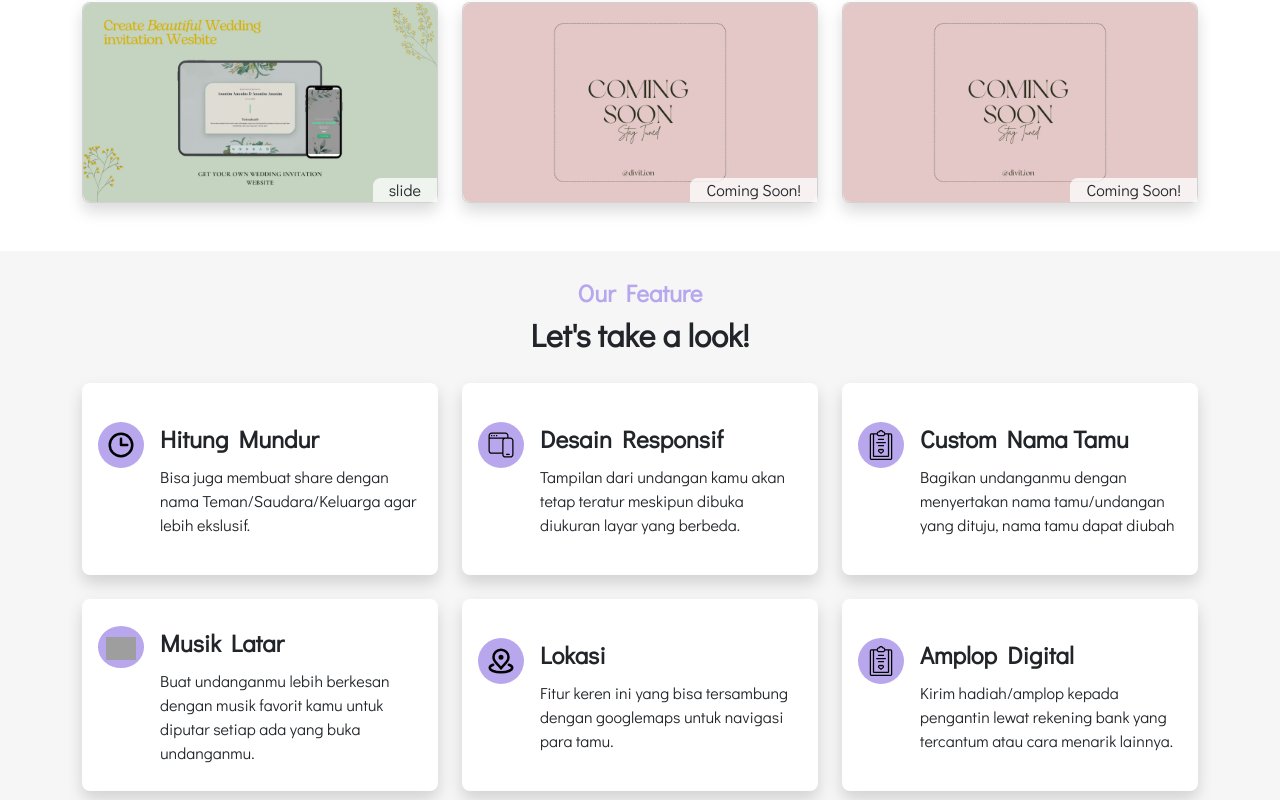
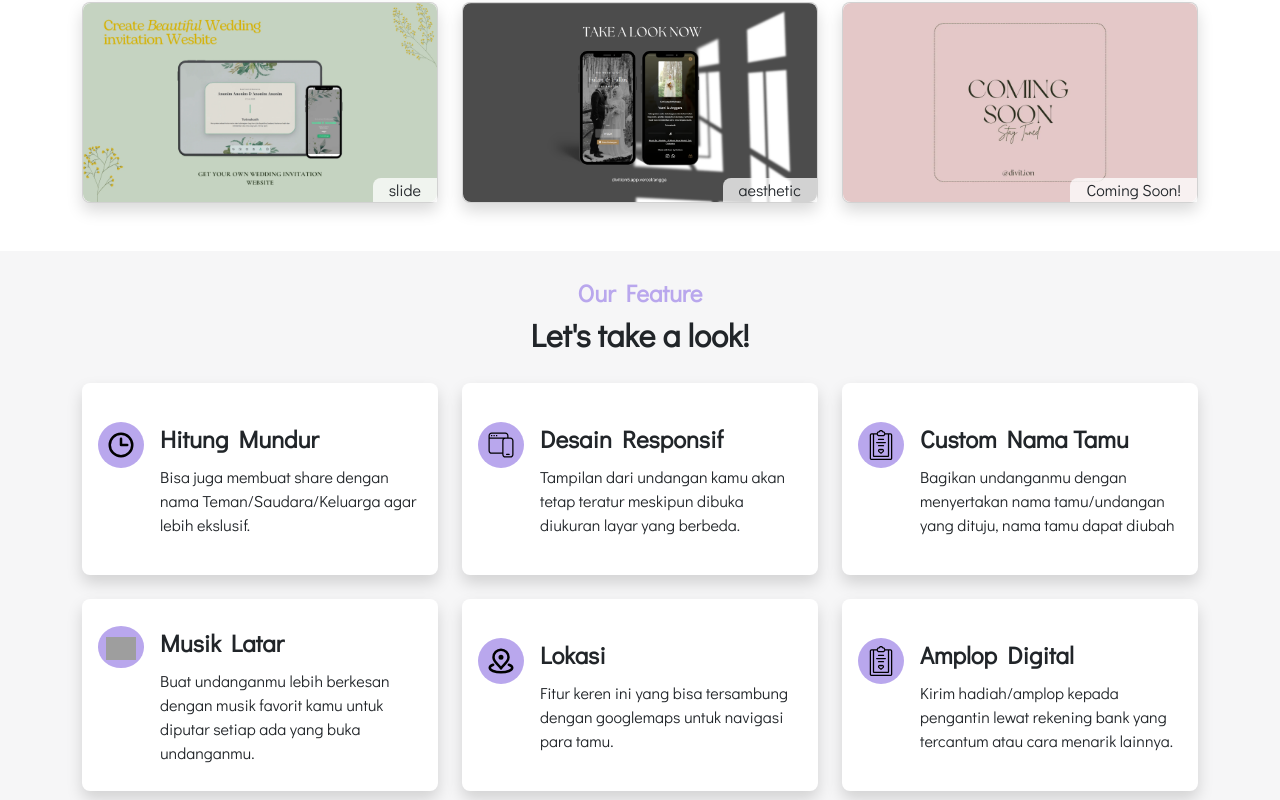
Before and after one commit to kiwi-ui/divition-profile, a React (Vite) app: page / in a window 1280 px wide. Shown: the part 1155-1955 px from the top of the page. Built offline with nearby package versions, Linux system fonts and the light colour scheme; grey boxes are pictures that could not be loaded.

Commit message:
add 5th web template

```diff
--- a/src/data/data.ts
+++ b/src/data/data.ts
@@ -2,6 +2,7 @@ import img1 from '../assets/images/1.webp';
 import img2 from '../assets/images/2.webp';
 import img3 from '../assets/images/3.webp';
 import img4 from '../assets/images/divition4.webp';
+import img5 from '../assets/images/divition5.png';
 import comingSoonImg from '../assets/images/comingsoon.webp';
 import clock from '../assets/svg/clock-white.svg';
 import gallery from '../assets/svg/gallery.svg';
@@ -48,9 +49,9 @@ export const AllItmes: FlippedItemType[] = [
     },
     {
         'id': 5,
-        'title': 'Coming Soon!',
-        'link': '',
-        'image': comingSoonImg,
+        'title': 'aesthetic',
+        'link': 'https://divition5.vercel.app/yourguestname',
+        'image': img5,
         // 'type': 'Eksklusif'
     },
     {
```
Also changed, not shown: src/assets/images/divition5.png (added).
